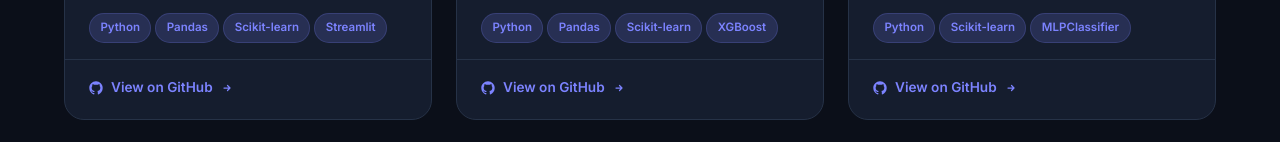
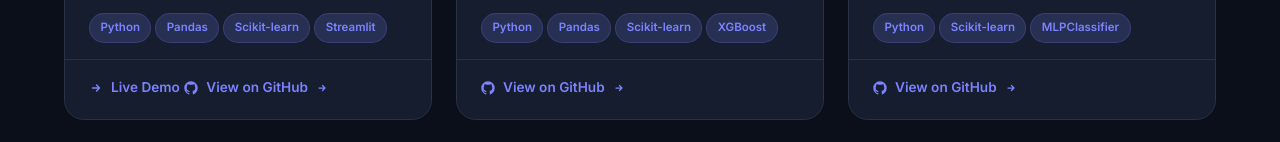
Before and after one commit to ahmedharb2004/Portfolio, a plain HTML site: page index.html in a window 1280 px wide. Shown: the part 3997-4139 px from the top of the page. Drawn offline with Linux system fonts and the light colour scheme.

Commit message:
Add live demo link to project card footer
Added a link to the live Health Check ML demo in the project card footer.

```diff
--- a/index.html
+++ b/index.html
@@ -574,6 +574,15 @@
               </div>
             </div>
             <div class="project-card-footer">
+              <a href="https://health-check-ml.streamlit.app" target="_blank" rel="noopener noreferrer"
+                class="project-link" id="proj1-demo-link"
+                aria-label="Try the live Health Check ML demo (opens in new tab)">
+                <svg xmlns="http://www.w3.org/2000/svg" width="14" height="14" fill="none" viewBox="0 0 24 24"
+                  stroke="currentColor" stroke-width="2.5" aria-hidden="true">
+                  <path stroke-linecap="round" stroke-linejoin="round" d="M13 7l5 5-5 5M6 12h12" />
+                </svg>
+                Live Demo
+              </a>
               <a href="https://github.com/ahmedharb2004/Health-Check-ML" target="_blank" rel="noopener noreferrer"
                 class="project-link" id="proj1-github-link"
                 aria-label="View Health Check ML on GitHub (opens in new tab)">
```
